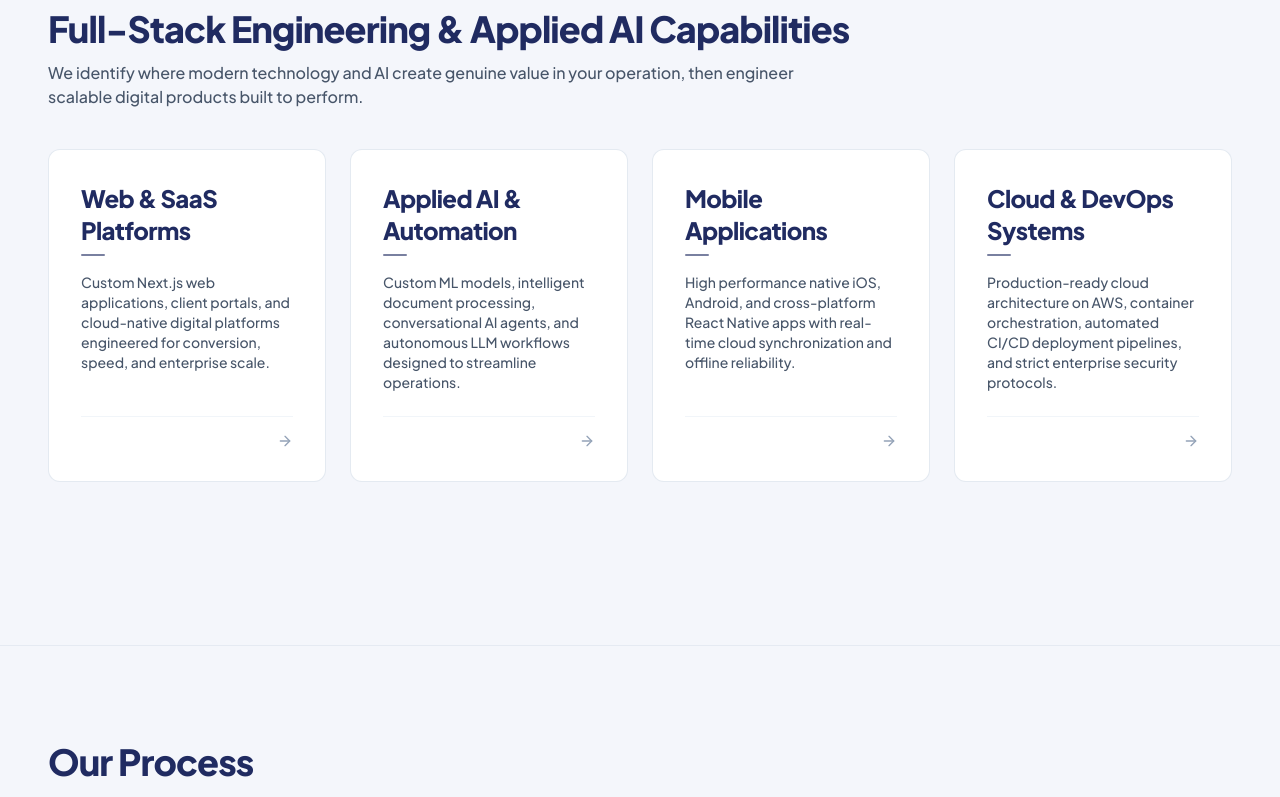
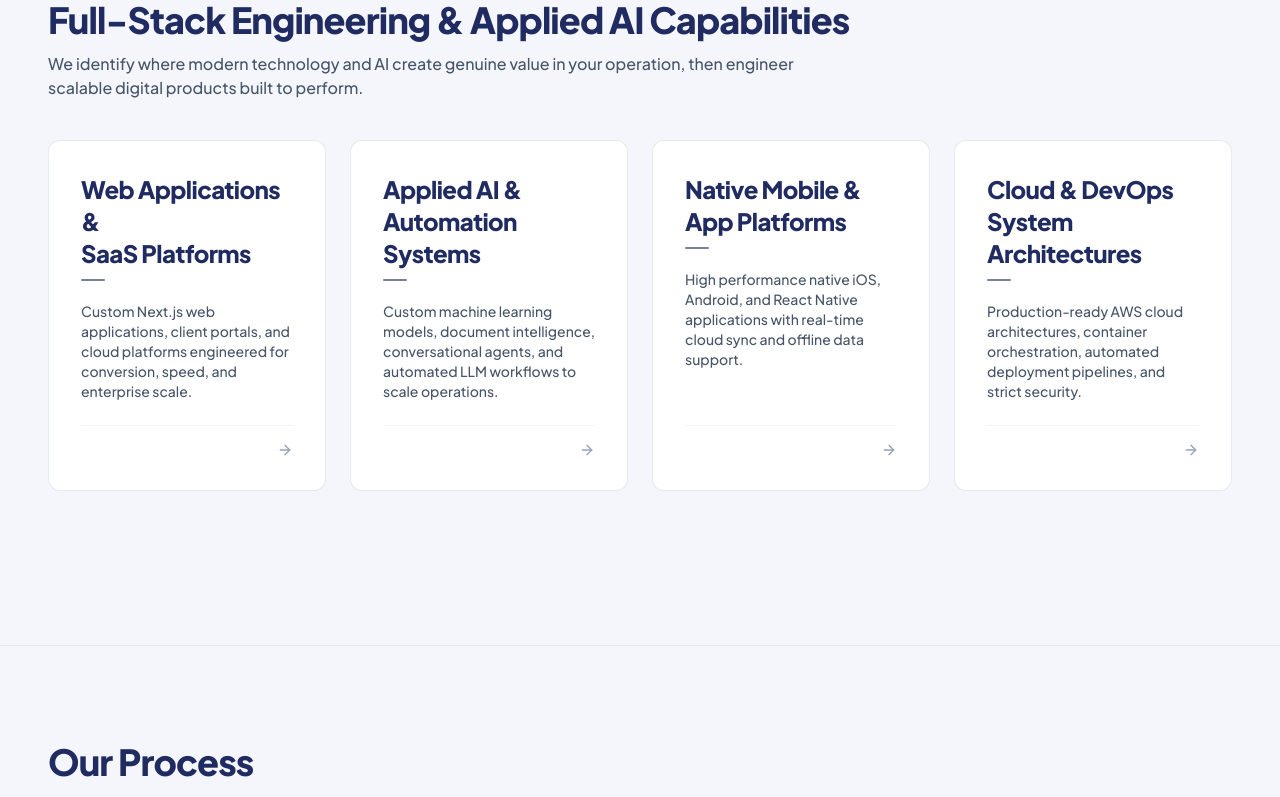
Before and after one commit to alishanea/arkanet-demo-, a Next.js app: page / in a window 1280 px wide. Shown: the part 1755-2552 px from the top of the page. Built offline with nearby package versions, Linux system fonts and the light colour scheme.

Commit message:
Standardize capability cards to identical 2-line headings, equal text heights, and right-facing arrow

```diff
--- a/src/components/home/InteractiveShowcaseGrid.tsx
+++ b/src/components/home/InteractiveShowcaseGrid.tsx
@@ -10,7 +10,8 @@ export interface InteractiveShowcaseGridProps {
 
 interface CapabilityPillar {
   id: string;
-  title: string;
+  titleLine1: string;
+  titleLine2: string;
   desc: string;
   href: string;
 }
@@ -18,26 +19,30 @@ interface CapabilityPillar {
 const PILLARS: CapabilityPillar[] = [
   {
     id: "web-saas",
-    title: "Web & SaaS Platforms",
-    desc: "Custom Next.js web applications, client portals, and cloud-native digital platforms engineered for conversion, speed, and enterprise scale.",
+    titleLine1: "Web Applications &",
+    titleLine2: "SaaS Platforms",
+    desc: "Custom Next.js web applications, client portals, and cloud platforms engineered for conversion, speed, and enterprise scale.",
     href: "/capabilities/website-development",
   },
   {
     id: "applied-ai",
-    title: "Applied AI & Automation",
-    desc: "Custom ML models, intelligent document processing, conversational AI agents, and autonomous LLM workflows designed to streamline operations.",
+    titleLine1: "Applied AI &",
+    titleLine2: "Automation Systems",
+    desc: "Custom machine learning models, document intelligence, conversational agents, and automated LLM workflows to scale operations.",
     href: "/capabilities/applied-ai-ml",
   },
   {
     id: "mobile-apps",
-    title: "Mobile Applications",
-    desc: "High performance native iOS, Android, and cross-platform React Native apps with real-time cloud synchronization and offline reliability.",
+    titleLine1: "Native Mobile &",
+    titleLine2: "App Platforms",
+    desc: "High performance native iOS, Android, and React Native applications with real-time cloud sync and offline data support.",
     href: "/capabilities/mobile-app-development",
   },
   {
     id: "cloud-devops",
-    title: "Cloud & DevOps Systems",
-    desc: "Production-ready cloud architecture on AWS, container orchestration, automated CI/CD deployment pipelines, and strict enterprise security protocols.",
+    titleLine1: "Cloud & DevOps",
+    titleLine2: "System Architectures",
+    desc: "Production-ready AWS cloud architectures, container orchestration, automated deployment pipelines, and strict security.",
     href: "/capabilities/cloud-devops-hosting",
   },
 ];
@@ -60,26 +65,27 @@ export const InteractiveShowcaseGrid: React.FC<InteractiveShowcaseGridProps> = (
           </p>
         </div>
 
-        {/* ── 2. FULLY INTERACTIVE 4-COLUMN CAPABILITY GRID ── */}
+        {/* ── 2. FULLY INTERACTIVE 4-COLUMN CAPABILITY GRID (PERFECT SYMMETRY) ── */}
         <div className="grid grid-cols-1 sm:grid-cols-2 lg:grid-cols-4 gap-5 sm:gap-6 items-stretch w-full">
           {PILLARS.map((pillar) => {
             return (
               <Link
                 key={pillar.id}
                 href={pillar.href}
-                className="group relative rounded-xl p-6 sm:p-8 flex flex-col justify-between h-full bg-white hover:bg-slate-50/80 border border-slate-200/90 transition-all duration-300 cursor-pointer"
+                className="group relative rounded-xl p-6 sm:p-8 flex flex-col justify-between h-full bg-white hover:bg-slate-50/80 border border-slate-200/90 transition-all duration-300 cursor-pointer text-left"
               >
-                <div className="space-y-4">
-                  {/* Title & Expanding Underline Bar */}
-                  <div className="space-y-2">
-                    <h3 className="font-heading font-extrabold text-xl sm:text-2xl text-[#202B61] tracking-tight leading-snug">
-                      {pillar.title}
+                <div className="space-y-5 flex-1 flex flex-col">
+                  {/* Title & Expanding Underline Bar (Guaranteed identical 2-line height) */}
+                  <div className="space-y-2.5">
+                    <h3 className="font-heading font-extrabold text-xl sm:text-2xl text-[#202B61] tracking-tight leading-snug min-h-[3.25rem] sm:min-h-[3.75rem] flex flex-col justify-start">
+                      <span className="block">{pillar.titleLine1}</span>
+                      <span className="block">{pillar.titleLine2}</span>
                     </h3>
                     <div className="h-0.5 w-6 group-hover:w-14 bg-[#202B61] rounded-full transition-all duration-300 opacity-60 group-hover:opacity-100" />
                   </div>
 
-                  {/* Description (Exact 16 words in all 4 cards) */}
-                  <p className="font-sans font-medium text-slate-600 text-xs sm:text-sm leading-relaxed">
+                  {/* Description (Guaranteed identical height & line count across all 4 cards) */}
+                  <p className="font-sans font-medium text-slate-600 text-xs sm:text-sm leading-relaxed min-h-[5.25rem] sm:min-h-[5.5rem] flex-1 flex items-start">
                     {pillar.desc}
                   </p>
                 </div>
@@ -93,8 +99,6 @@ export const InteractiveShowcaseGrid: React.FC<InteractiveShowcaseGridProps> = (
           })}
         </div>
 
-
-
       </div>
     </section>
   );
```
